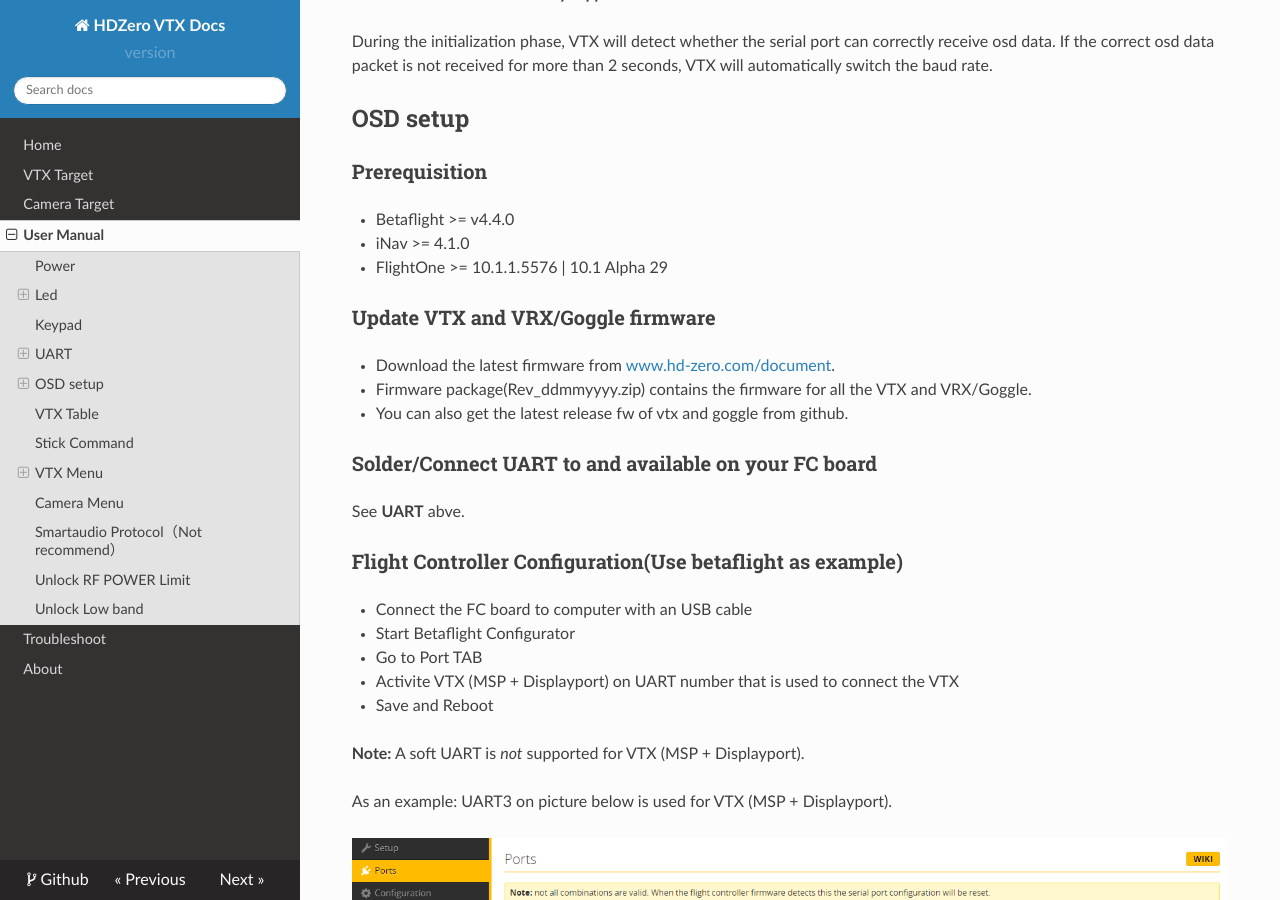
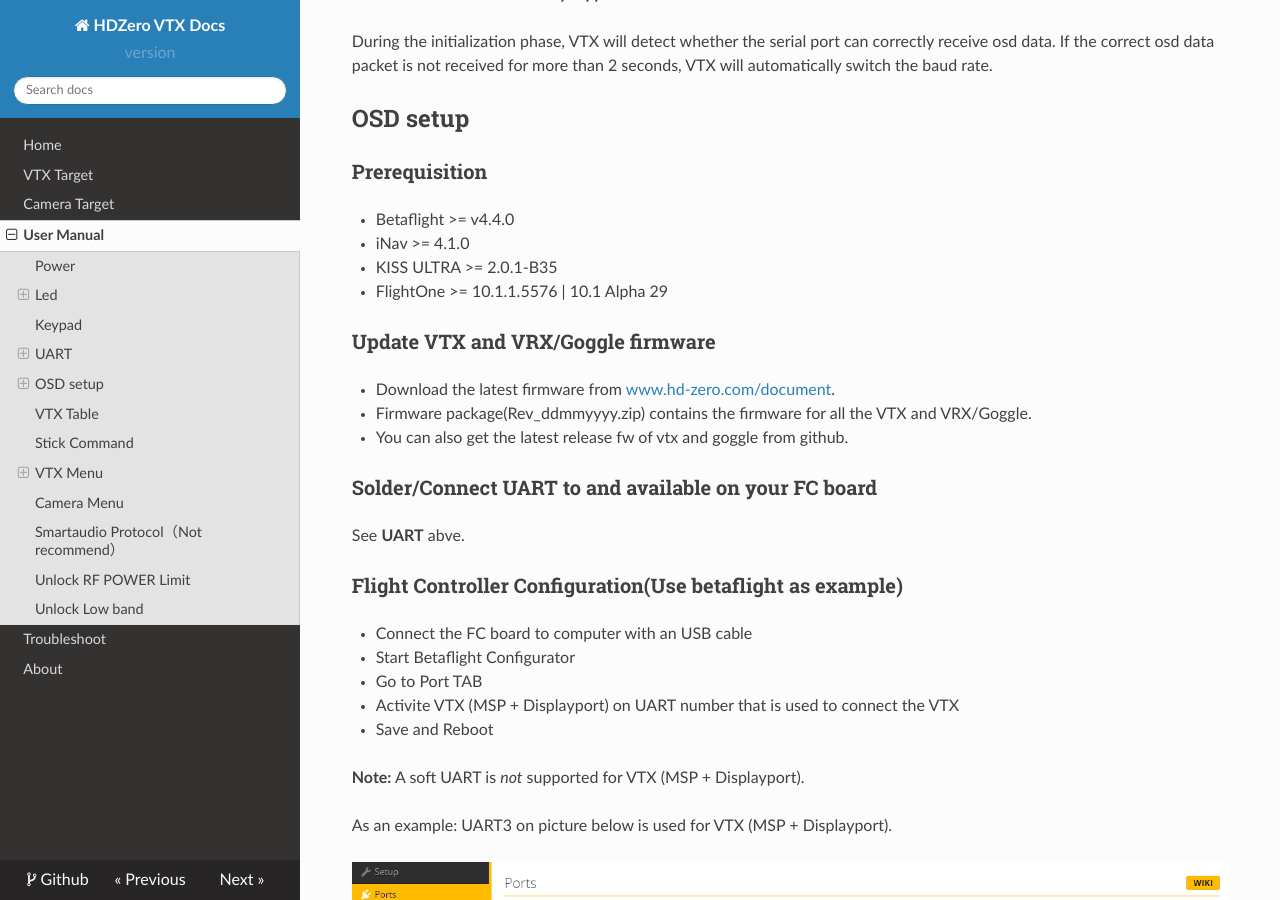
Before and after one commit to hd-zero/hdzero-vtx-docs, an MkDocs documentation site: the page built from docs/vtx_user_manual.md, in a window 1280 px wide and 900 px high, scrolled down 2208 px. Built offline with MkDocs 1.6.1, drawn with Linux system fonts in a browser that asks for light colours; nearby versions of some CDN libraries.

Commit message:
Add KISS ULTRA min supported version

```diff
--- a/docs/vtx_user_manual.md
+++ b/docs/vtx_user_manual.md
@@ -53,6 +53,7 @@ During the initialization phase, VTX will detect whether the serial port can cor
 
 - Betaflight >= v4.4.0
 - iNav >= 4.1.0
+- KISS ULTRA >= 2.0.1-B35
 - FlightOne >= 10.1.1.5576 | 10.1 Alpha 29
 
 ### Update VTX and VRX/Goggle firmware
```
